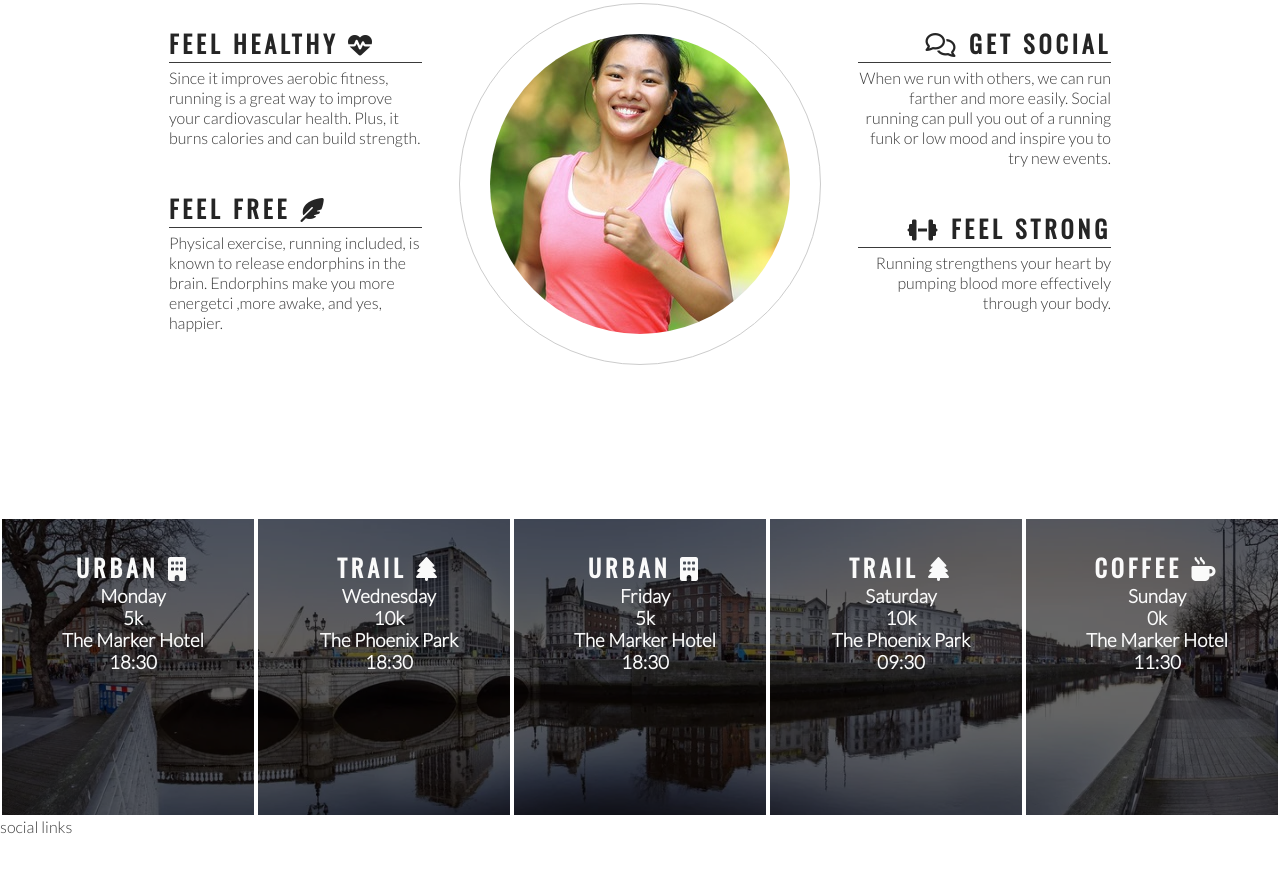
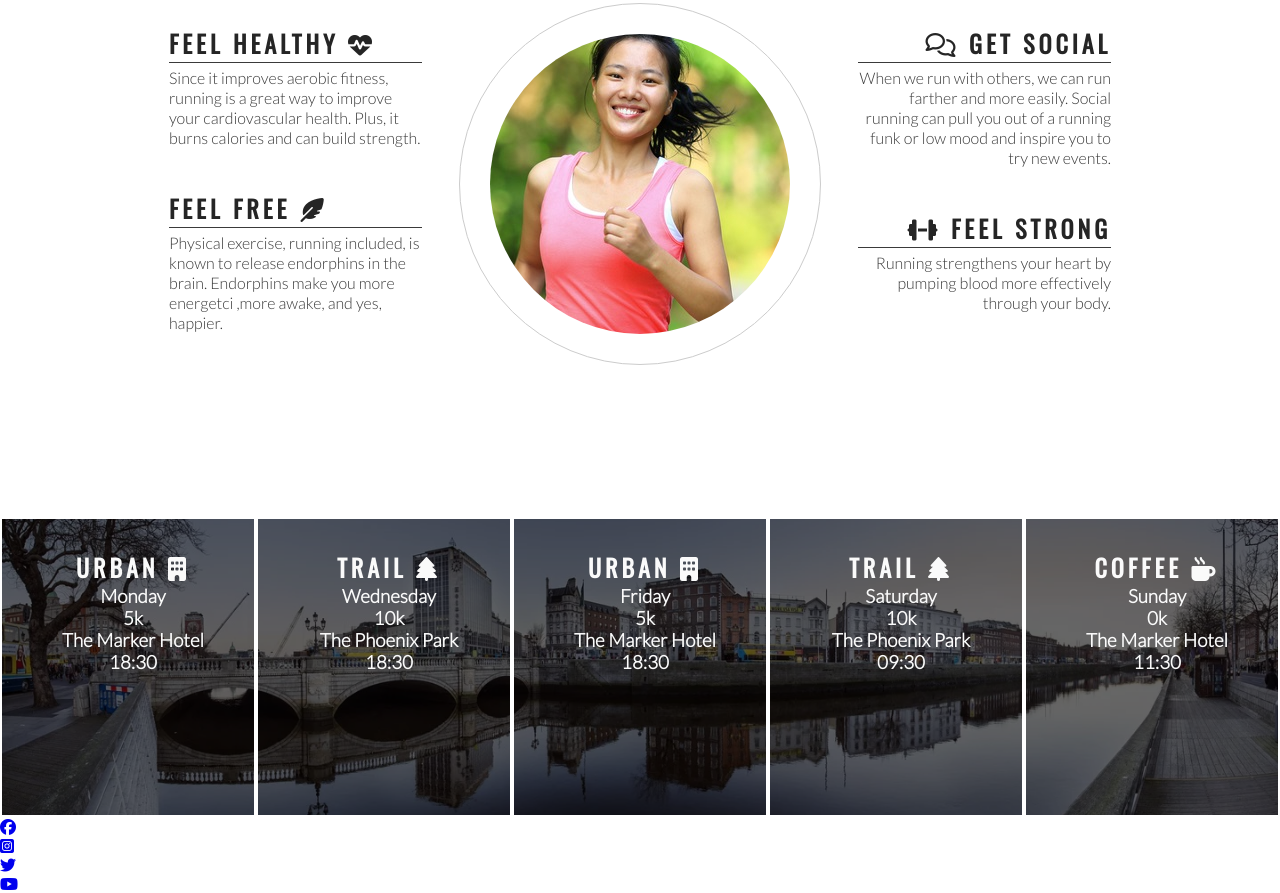
Before and after one commit to wayne-AF/the_woods, a plain HTML site: page index.html in a window 1280 px wide. Shown: the part 778-1671 px from the top of the page. Before the commit the page ends 1614 px from the top, so only its background shows below. Drawn offline with nearby package versions, Linux system fonts and the light colour scheme.

Commit message:
add social icons

```diff
--- a/assets/css/style.css
+++ b/assets/css/style.css
@@ -216,3 +216,9 @@ hr {
 #times h2 {
     color: #fafafa;
 }
+
+/* footer */
+
+#social li {
+    color: #3a3a3a;
+}
--- a/index.html
+++ b/index.html
@@ -122,8 +122,23 @@
             <h3>11:30</h3>
         </div>
     </section>
-    <footer>
-        social links
+    <footer id="social">
+        <ul>
+            <li>
+                <a href="https://facebook.com" target="_blank" rel="noopener" aria-label="visit our facebook page (opens in a new tab)"><i class="fab fa-facebook"></i></a>
+            </li>
+            <li>
+                <a href="https://www.instagram.com" target="_blank" rel="noopener" aria-label="visit our instagram page (opens in a new tab)"><i class="fab fa-instagram-square"></i></a>
+            </li>
+
+            <li>
+                <a href="https://twitter.com" target="_blank" rel="noopener" aria-label="visit our twitter page (opens in a new tab)"><i class="fab fa-twitter"></i></a>
+            </li>
+
+            <li>
+                <a href="https://youtube.com" target="_blank" rel="noopener" aria-label="visit our youtube page (opens in a new tab)"><i class="fab fa-youtube"></i></a>
+            </li>
+        </ul>
     </footer>
 
     <script src="https://kit.fontawesome.com/f405c69408.js" crossorigin="anonymous"></script>
```
